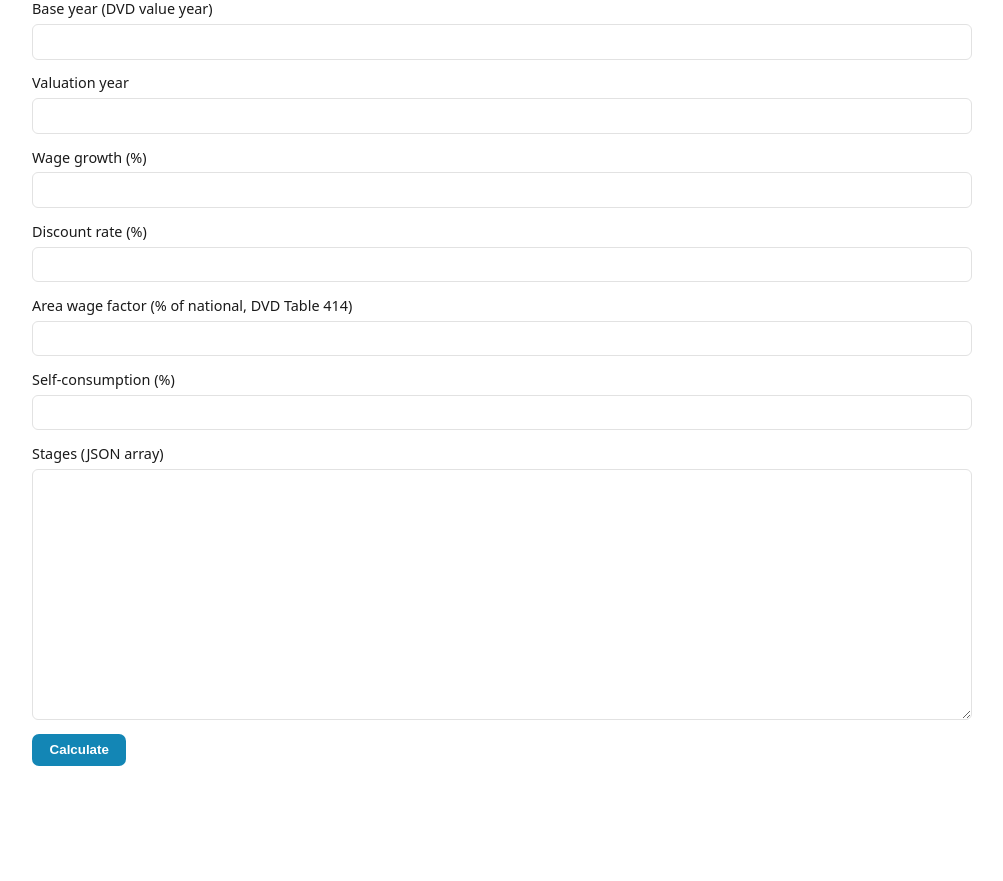
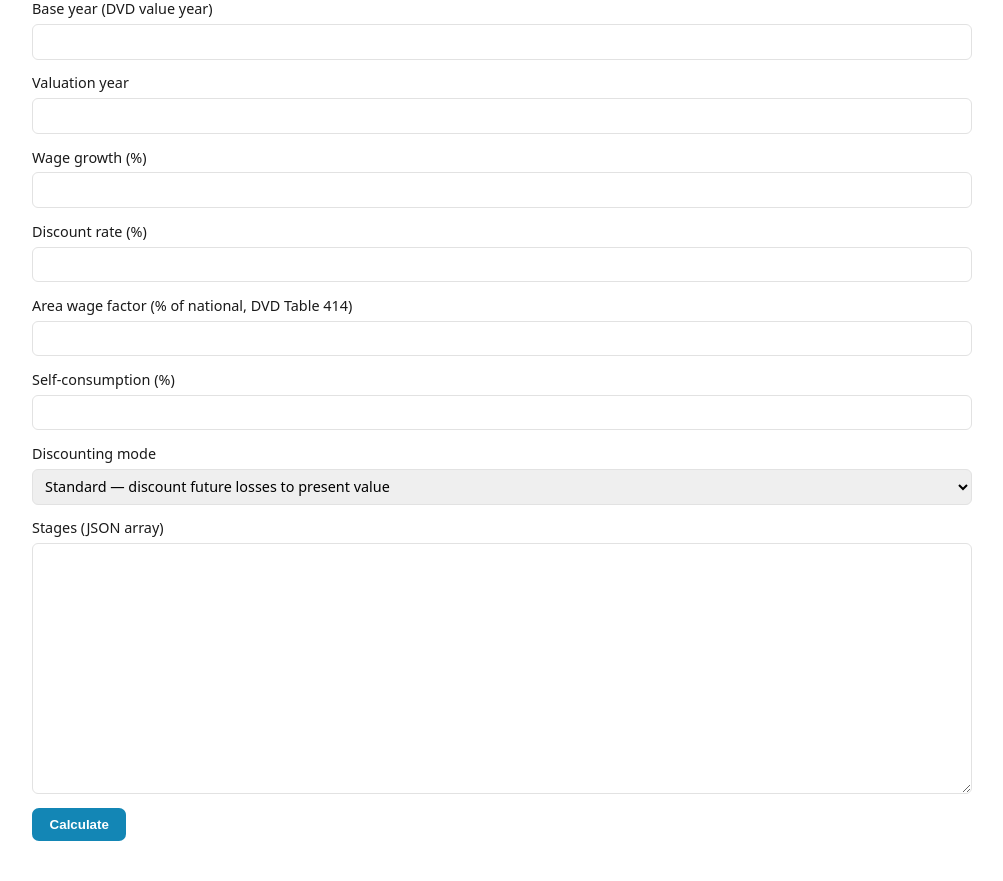
Before and after one commit to cskerritt/KW-Economic-Tool, a FastAPI app: template app/templates/lhhs.html in a window 1280 px wide. Shown: the part 459-1340 px from the top of the page, without its empty margins (138-1141 px from the left). Before the commit the page ends 1225 px from the top, so only its background shows below. Run offline with FastAPI, Linux system fonts and the light colour scheme; the template is opened without the code that fills it, so the values that code supplies are empty; some libraries are stand-ins or nearby versions.

Commit message:
Add discounting-mode selector to all three forms; label the basis on results
Each form (earnings/lcp/lhhs) gets a shared "Discounting mode" dropdown
(_discount_mode.html) offering standard / undiscounted / total-offset (no
growth, no discount) / total-offset (growth offsets discount). The routes parse
discount_mode into the canonical inputs and round-trip it on save/reopen; the
result fragment shows the chosen basis. Default remains standard.

Route tests verify the selector renders on every form and each mode produces the
correct labeled result. Suite: 771 passed; e2e 6 passed.

Co-Authored-By: Claude Opus 4.7 (1M context) <noreply@anthropic.com>

```diff
--- a/app/routes/earnings.py
+++ b/app/routes/earnings.py
@@ -15,7 +15,7 @@ from fastapi.responses import HTMLResponse
 from fastapi.templating import Jinja2Templates
 
 from app.auth import require_user
-from app.compute import compute
+from app.compute import compute, discount_mode_label
 from app.deps import get_store
 from storage import CaseStore
 
@@ -28,7 +28,8 @@ templates = Jinja2Templates(
 # residual_* describe the post-injury residual earning capacity used only for
 # personal-injury (PI) cases; they are ignored for wrongful death.
 _DEFAULTS = {
-    "case_type": "WD", "base_earnings": 93628.0, "base_year": 2008,
+    "case_type": "WD", "discount_mode": "standard",
+    "base_earnings": 93628.0, "base_year": 2008,
     "start_year": 2009, "end_year": 2022, "valuation_year": 2015,
     "growth_past": 3.1, "growth_future": 3.8, "growth_switch_year": 2016,
     "discount_rate": 3.25, "worklife": 91.9, "unemployment": 3.5, "tax": 12.0,
@@ -58,6 +59,7 @@ def _canonical_inputs(form: dict) -> dict:
     """Form values (percents) -> canonical input dict (decimals)."""
     inputs = {
         "case_type": form["case_type"],
+        "discount_mode": form.get("discount_mode", "standard") or "standard",
         "base_earnings": float(form["base_earnings"]),
         "base_year": int(form["base_year"]),
         "start_year": int(form["start_year"]),
@@ -96,6 +98,7 @@ def _inputs_to_form_values(inputs: dict) -> dict:
     res = inputs.get("residual") or {}
     return {
         "case_type": inputs.get("case_type", "WD"),
+        "discount_mode": inputs.get("discount_mode", "standard"),
         "base_earnings": inputs["base_earnings"],
         "base_year": inputs["base_year"],
         "start_year": inputs["start_year"],
@@ -145,6 +148,7 @@ def calculate(
     request: Request,
     user: str = Depends(require_user),
     case_type: str = Form("WD"),
+    discount_mode: str = Form("standard"),
     base_earnings: str = Form(...),
     base_year: str = Form(...),
     start_year: str = Form(...),
@@ -179,5 +183,6 @@ def calculate(
             "module": "earnings",
             "inputs_json": json.dumps(inputs),
             "case_id": case_id,
+            "mode_label": discount_mode_label(inputs),
         },
     )
--- a/app/routes/lcp.py
+++ b/app/routes/lcp.py
@@ -14,7 +14,7 @@ from fastapi.responses import HTMLResponse
 from fastapi.templating import Jinja2Templates
 
 from app.auth import require_user
-from app.compute import compute
+from app.compute import compute, discount_mode_label
 from app.deps import get_store
 from storage import CaseStore
 
@@ -44,6 +44,7 @@ def form(
     case_id: int = 0,
 ):
     values = {"discount_rate": 3.0, "valuation_year": 2025,
+              "discount_mode": "standard",
               "items_json": json.dumps(_DEFAULT_ITEMS, indent=2)}
     if case_id:
         case = store.get(case_id)
@@ -51,6 +52,7 @@ def form(
             values = {
                 "discount_rate": case.inputs["discount_rate"] * 100,
                 "valuation_year": case.inputs["valuation_year"],
+                "discount_mode": case.inputs.get("discount_mode", "standard"),
                 "items_json": json.dumps(case.inputs["items"], indent=2),
             }
     return templates.TemplateResponse(
@@ -65,11 +67,13 @@ def calculate(
     discount_rate: str = Form(...),
     valuation_year: int = Form(...),
     items_json: str = Form(...),
+    discount_mode: str = Form("standard"),
     case_id: int = Form(0),
 ):
     inputs = {
         "discount_rate": float(discount_rate) / 100.0,
         "valuation_year": valuation_year,
+        "discount_mode": discount_mode or "standard",
         "items": json.loads(items_json),
     }
     result = compute("lcp", inputs)
@@ -77,5 +81,6 @@ def calculate(
         request,
         "_lcp_result.html",
         {"result": result, "module": "lcp",
-         "inputs_json": json.dumps(inputs), "case_id": case_id},
+         "inputs_json": json.dumps(inputs), "case_id": case_id,
+         "mode_label": discount_mode_label(inputs)},
     )
--- a/app/routes/lhhs.py
+++ b/app/routes/lhhs.py
@@ -15,7 +15,7 @@ from fastapi.responses import HTMLResponse
 from fastapi.templating import Jinja2Templates
 
 from app.auth import require_user
-from app.compute import compute
+from app.compute import compute, discount_mode_label
 from app.deps import get_store
 from datasets import list_demographics
 from storage import CaseStore
@@ -43,6 +43,7 @@ def form(
     values = {
         "base_year": 2026, "valuation_year": 2025, "growth_rate": 3.0,
         "discount_rate": 3.0, "area_wage_factor": 100.0, "self_consumption": 0.0,
+        "discount_mode": "standard",
         "stages_json": json.dumps(_DEFAULT_STAGES, indent=2),
     }
     if case_id:
@@ -56,6 +57,7 @@ def form(
                 "discount_rate": i["discount_rate"] * 100,
                 "area_wage_factor": i.get("area_wage_factor", 1.0) * 100,
                 "self_consumption": i.get("self_consumption", 0.0) * 100,
+                "discount_mode": i.get("discount_mode", "standard"),
                 "stages_json": json.dumps(i["stages"], indent=2),
             }
     return templates.TemplateResponse(
@@ -77,6 +79,7 @@ def calculate(
     area_wage_factor: str = Form("100"),
     self_consumption: str = Form("0"),
     stages_json: str = Form(...),
+    discount_mode: str = Form("standard"),
     case_id: int = Form(0),
 ):
     inputs = {
@@ -86,6 +89,7 @@ def calculate(
         "discount_rate": float(discount_rate) / 100.0,
         "area_wage_factor": float(area_wage_factor) / 100.0,
         "self_consumption": float(self_consumption) / 100.0,
+        "discount_mode": discount_mode or "standard",
         "stages": json.loads(stages_json),
     }
     result = compute("lhhs", inputs)
@@ -93,5 +97,6 @@ def calculate(
         request,
         "_lhhs_result.html",
         {"result": result, "module": "lhhs",
-         "inputs_json": json.dumps(inputs), "case_id": case_id},
+         "inputs_json": json.dumps(inputs), "case_id": case_id,
+         "mode_label": discount_mode_label(inputs)},
     )
--- /dev/null
+++ b/app/templates/_discount_mode.html
@@ -0,0 +1,8 @@
+<label>Discounting mode
+  <select name="discount_mode">
+    <option value="standard" {{ 'selected' if v.discount_mode == 'standard' else '' }}>Standard &mdash; discount future losses to present value</option>
+    <option value="nominal" {{ 'selected' if v.discount_mode == 'nominal' else '' }}>Undiscounted &mdash; future (nominal) dollars, no discounting</option>
+    <option value="offset_zero" {{ 'selected' if v.discount_mode == 'offset_zero' else '' }}>Total offset &mdash; no growth, no discount (current-dollar sum)</option>
+    <option value="offset_match" {{ 'selected' if v.discount_mode == 'offset_match' else '' }}>Total offset &mdash; growth offsets discount</option>
+  </select>
+</label>
--- a/app/templates/_earnings_result.html
+++ b/app/templates/_earnings_result.html
@@ -1,4 +1,5 @@
 <h2>Result</h2>
+{% if mode_label %}<p class="muted">Basis: {{ mode_label }}.</p>{% endif %}
 {% if result.pre_injury is defined %}
 <table class="streams">
   <thead>
--- a/app/templates/_lcp_result.html
+++ b/app/templates/_lcp_result.html
@@ -1,4 +1,5 @@
 <h2>Result</h2>
+{% if mode_label %}<p class="muted">Basis: {{ mode_label }}.</p>{% endif %}
 <table>
   <thead>
     <tr><th>Item</th><th>Category</th><th>Occurrences</th>
--- a/app/templates/_lhhs_result.html
+++ b/app/templates/_lhhs_result.html
@@ -1,4 +1,5 @@
 <h2>Result</h2>
+{% if mode_label %}<p class="muted">Basis: {{ mode_label }}.</p>{% endif %}
 <table>
   <thead>
     <tr><th>Year</th><th>Annual value (grown)</th><th>Loss %</th>
--- a/app/templates/earnings.html
+++ b/app/templates/earnings.html
@@ -69,6 +69,7 @@
     <label>Growth, future <input type="number" step="any" name="growth_future" value="{{ v.growth_future }}"></label>
     <label>Growth switch year <input type="number" name="growth_switch_year" value="{{ v.growth_switch_year }}"></label>
     <label>Discount rate <input type="number" step="any" name="discount_rate" value="{{ v.discount_rate }}"></label>
+    {% include "_discount_mode.html" %}
   </fieldset>
 
   <fieldset>
--- a/app/templates/lcp.html
+++ b/app/templates/lcp.html
@@ -21,6 +21,7 @@ Medical Care Cost Index (real medical inflation + expected general inflation).</
 <form hx-post="/lcp/calculate" hx-target="#result" hx-swap="innerHTML">
   <input type="hidden" name="case_id" value="{{ case_id }}">
   <label>Discount rate (%) <input type="number" step="any" name="discount_rate" value="{{ v.discount_rate }}"></label>
+  {% include "_discount_mode.html" %}
   <label>Valuation year <input type="number" name="valuation_year" value="{{ v.valuation_year }}"></label>
   <label>Cost items (JSON array)
     <textarea name="items_json" rows="16">{{ v.items_json }}</textarea>
--- a/app/templates/lhhs.html
+++ b/app/templates/lhhs.html
@@ -35,6 +35,7 @@ declining health.</p>
   <label>Discount rate (%) <input type="number" step="any" name="discount_rate" value="{{ v.discount_rate }}"></label>
   <label>Area wage factor (% of national, DVD Table 414) <input type="number" step="any" id="area_wage_factor" name="area_wage_factor" value="{{ v.area_wage_factor }}"></label>
   <label>Self-consumption (%) <input type="number" step="any" name="self_consumption" value="{{ v.self_consumption }}"></label>
+  {% include "_discount_mode.html" %}
   <label>Stages (JSON array)
     <textarea name="stages_json" id="stages_json" rows="12">{{ v.stages_json }}</textarea>
   </label>
```
Also changed, not shown: app/compute.py (+11 -0 lines), tests/test_routes.py (+19 -0 lines).
